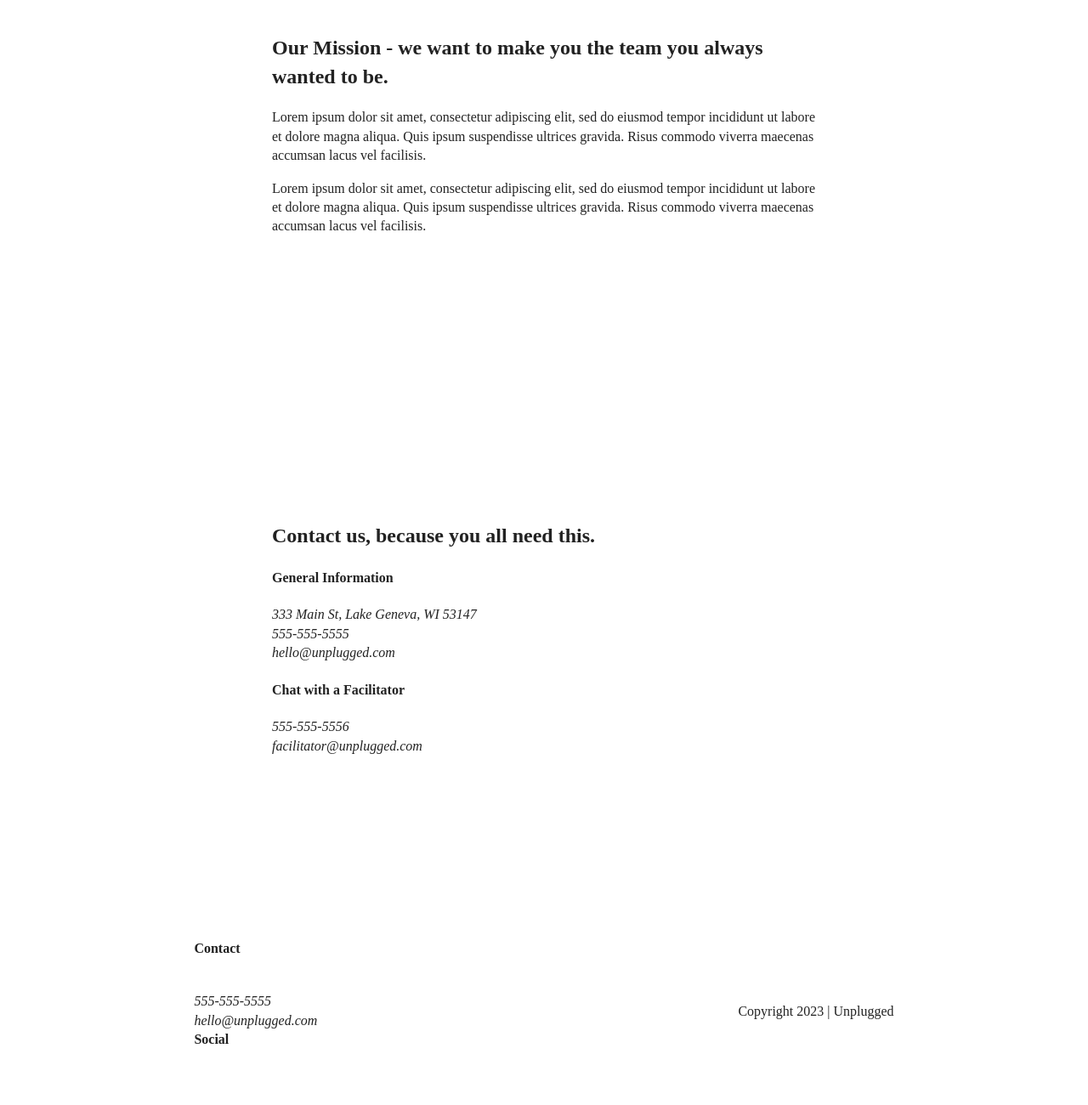
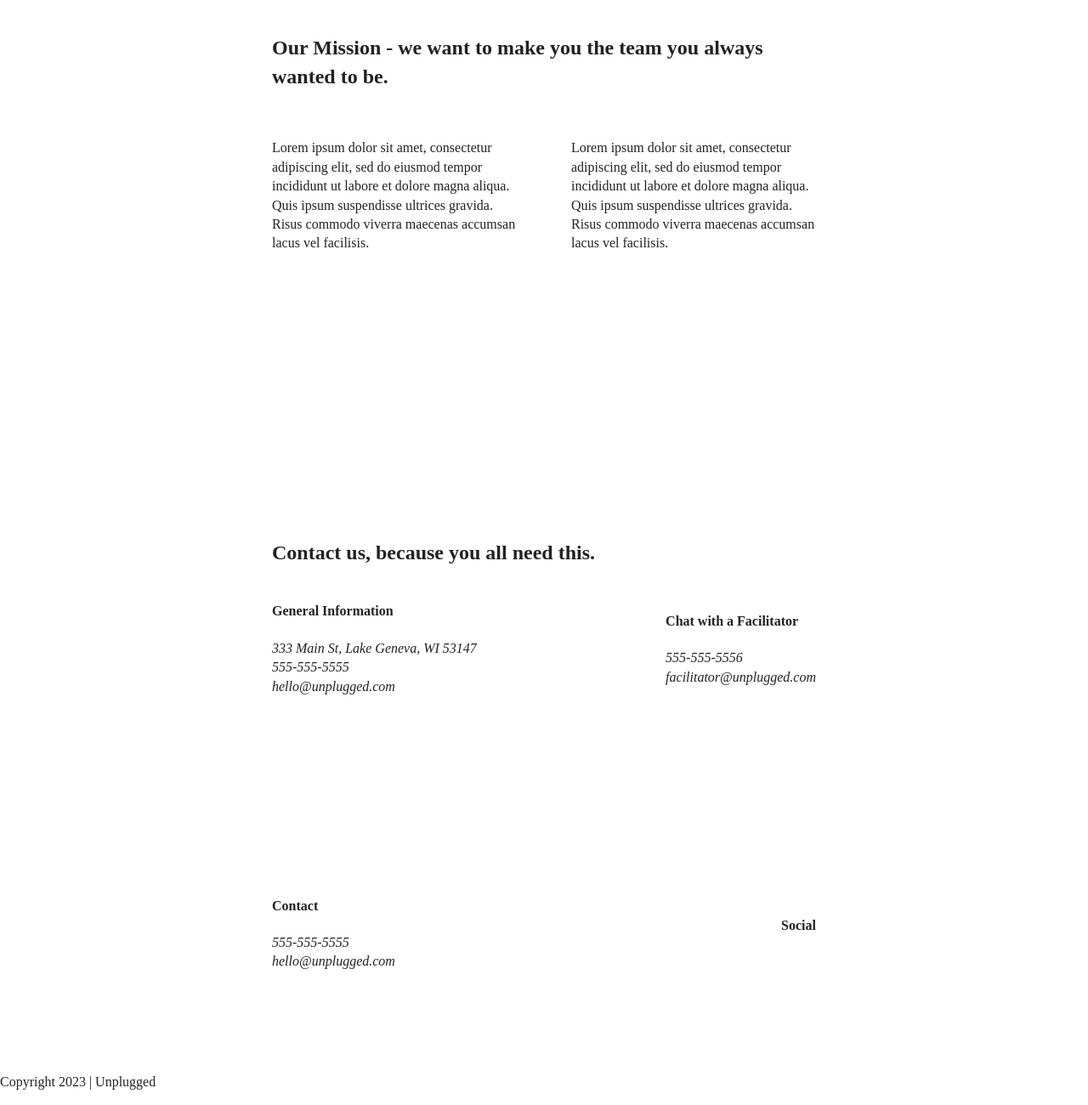
Before and after one commit to johnson-brandon/unplugged, a website: page about/index.html in a window 1280 px wide. Shown: the part 200-1500 px from the top of the page at 85% size. Drawn offline with Linux system fonts and the light colour scheme.

Commit message:
Added footer and about page CSS for tablet

```diff
--- a/css/main.css
+++ b/css/main.css
@@ -426,7 +426,6 @@ aside .content-wrapper {
   width: 50%;
 }
 
-
 p.fontawesome-icon {
   margin-bottom: 30px;
 }
@@ -446,16 +445,40 @@ footer .content-wrapper {
 }
 
 .footer-content {
-  width: 50%;
+  display: flex;
+  justify-content: space-between;
+  align-items: center;
 }
 
 footer .contact {
-  margin: 0;
-  width: 50%;
+  margin-bottom: 0;
 }
 
-footer h4 {
-  margin: 0 0 40px 0;
+footer .copyright {
+  width: 100%;
+}
+
+/***************    ABOUT PAGE          *******************/
+
+.mission-content {
+  padding-top: 20px;
+  display: flex;
+  justify-content: space-between;
+  align-items: center;
+}
+
+.mission-content p {
+  width: 45%;
+}
+
+.contact-section .content-wrapper h2 {
+  width: 80%;
+}
+
+.contact-content {
+  display: flex;
+  justify-content: space-between;
+  align-items: center;
 }
 
 }
```
